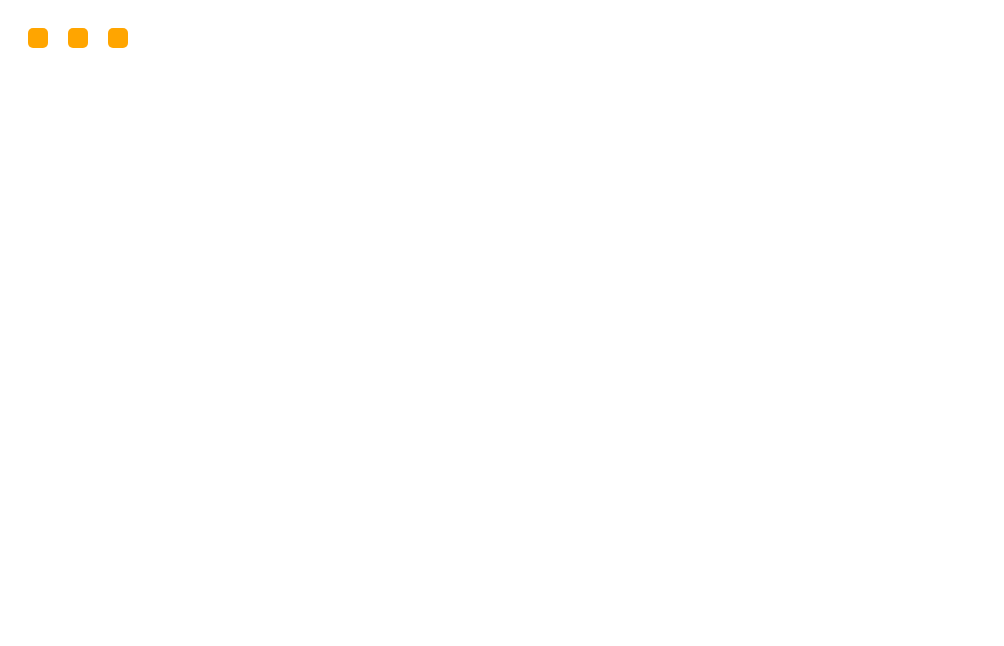
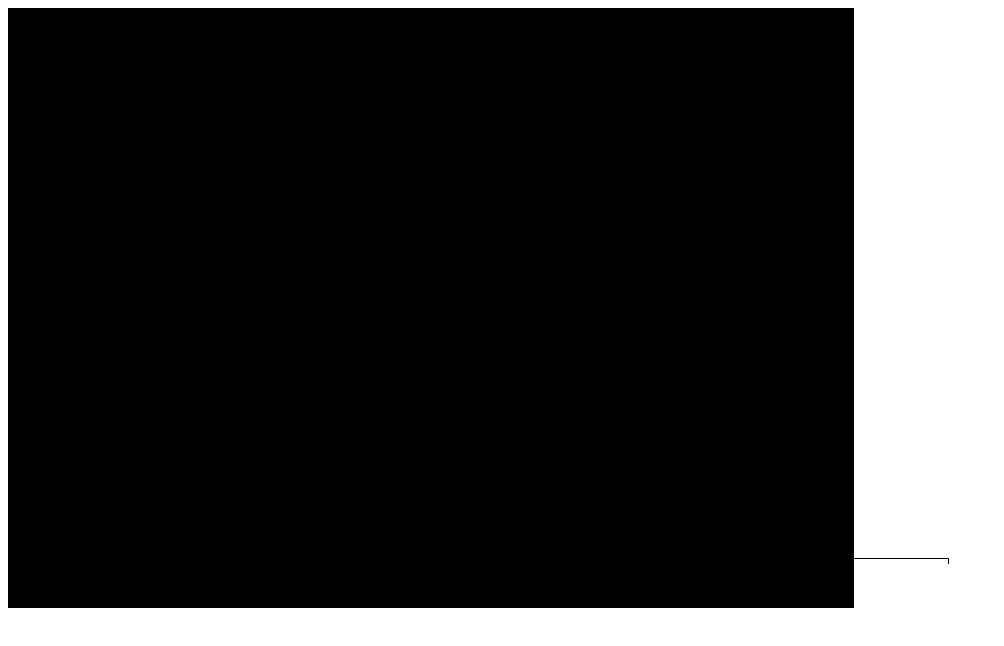
Before and after one commit to justin0022/d3-webpack, a website built with webpack: page src/index.html in a window 1280 px wide. Shown: the whole page, without its empty margins (0-1004 px from the left). Built offline with nearby package versions, Linux system fonts and the light colour scheme.

Commit message:
Webpack somewhat properly set up (sourcemaps don't appear to work, which is annoying)

```diff
--- /dev/null
+++ b/src/charts/bar.js
@@ -0,0 +1,37 @@
+import * as d3 from 'd3'
+import { margin } from '../constants/constants'
+
+const bar = ({ data, width, height, id }) => {
+  const aWidth = width - margin.left - margin.right
+  const aHeight = height - margin.top - margin.bottom
+
+  const x = d3.scaleBand()
+    .range([0, aWidth])
+    .padding(0.1)
+  const y = d3.scaleLinear()
+    .range([aHeight, 0])
+
+  const svg = d3.select(document.createElement('div')).append('svg')
+    .attr('width', width)
+    .attr('height', height)
+
+  svg.selectAll('.bar')
+    .data(data)
+    .enter().append('rect')
+    .attr('class', 'bar')
+    .attr('x', d => x(d.name))
+    .attr('width', x.bandwidth())
+    .attr('y', d => y(d.age))
+    .attr('height', d => height - y(d.age))
+
+  svg.append('g')
+    .attr('transform', `translate(0, ${aHeight})`)
+    .call(d3.axisBottom(x))
+
+  svg.append('g')
+    .call(d3.axisLeft(y))
+
+  return svg.node()
+}
+
+export default bar
--- /dev/null
+++ b/src/constants/constants.js
@@ -0,0 +1,5 @@
+const margin = { top: 20, right: 20, bottom: 30, left: 40 }
+
+export {
+  margin
+}
--- a/src/index.html
+++ b/src/index.html
@@ -5,10 +5,5 @@
   <title>D3 Webpack Babel</title>
 </head>
 <body>
-  <svg width="300px" height="150px">
-    <rect x="20" y="20" width="20px" height="20" rx="5" ry="5" />
-    <rect x="60" y="20" width="20px" height="20" rx="5" ry="5" />
-    <rect x="100" y="20" width="20px" height="20" rx="5" ry="5"/>
-   </svg>
 </body>
 </html>
--- a/src/index.js
+++ b/src/index.js
@@ -1,4 +1,23 @@
 import * as d3 from 'd3'
+import bar from './charts/bar'
 
-const square = d3.selectAll('rect')
-square.style('fill', 'orange')
+const data = [
+  { name: 'Bob', age: 33 },
+  { name: 'Robin', age: 12 },
+  { name: 'Anne', age: 41 },
+  { name: 'Mark', age: 16 },
+  { name: 'Joe', age: 59 },
+  { name: 'Eve', age: 38 },
+  { name: 'Karen', age: 21 },
+  { name: 'Kirsty', age: 25 },
+  { name: 'Chris', age: 30 },
+  { name: 'Lisa', age: 47 },
+  { name: 'Tom', age: 5 },
+  { name: 'Stacy', age: 20 },
+  { name: 'Charles', age: 13 },
+  { name: 'Mary', age: 29 }
+]
+
+const chart = bar({ data, width: 1000, height: 600, id: 'barChart1' })
+
+document.body.appendChild(chart)
--- a/webpack.config.js
+++ b/webpack.config.js
@@ -9,7 +9,7 @@ module.exports = {
   mode: 'development',
   entry: './src/index.js',
   output: {
-    path: path.resolve('dist'),
+    path: path.join(__dirname, '/dist'),
     filename: 'index_bundle.js'
   },
   module: {
```
